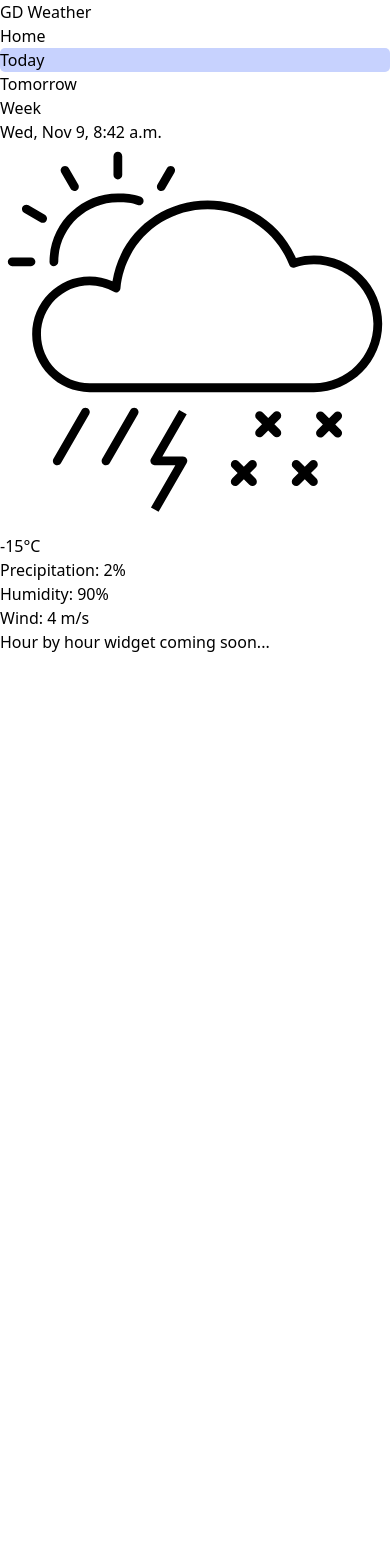
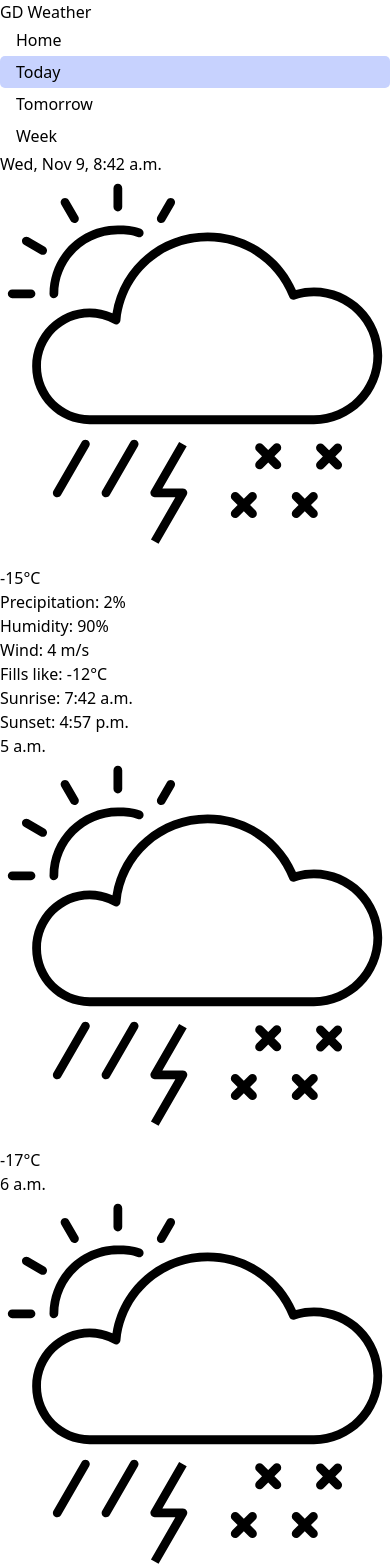
Before and after one commit to mezhmal/goddamn-weather, a Vue app: page /today in a window 390 px wide. Shown: the top 1568 px of the page. Before the commit the page ends 844 px from the top, so only its background shows below. Built offline with nearby package versions, Linux system fonts and the light colour scheme.

Commit message:
render hour-by-hour items

```diff
--- a/src/components/CurrentWidget.vue
+++ b/src/components/CurrentWidget.vue
@@ -17,10 +17,17 @@ const date = computed(() => format(new Date(), 'iii, MMM d, h:mm aaaa'))
         <span class="text-2xl">°C</span>
       </div>
     </div>
-    <div class="text-xs">
-      <div>Precipitation: 2%</div>
-      <div>Humidity: 90%</div>
-      <div>Wind: 4 m/s</div>
+    <div class="flex text-xs whitespace-nowrap">
+      <div class="mr-4">
+        <div>Precipitation: 2%</div>
+        <div>Humidity: 90%</div>
+        <div>Wind: 4 m/s</div>
+      </div>
+      <div>
+        <div>Fills like: -12°C</div>
+        <div>Sunrise: 7:42 a.m.</div>
+        <div>Sunset: 4:57 p.m.</div>
+      </div>
     </div>
   </div>
 </template>
--- a/src/components/HourByHourWidget.vue
+++ b/src/components/HourByHourWidget.vue
@@ -1,3 +1,30 @@
+<script lang="ts" setup>
+import type { WeatherHourItem } from '@/model'
+
+export interface Props {
+  items: WeatherHourItem[]
+}
+const props = defineProps<Props>()
+</script>
+
 <template>
-  <div class="p-6 text-zinc-500 border border-zinc-200 w-full flex-grow">Hour by hour widget coming soon...</div>
+  <div class="root w-full flex-grow flex flex-nowrap overflow-x-auto">
+    <div v-for="item in items" class="p-4 flex flex-col justify-center whitespace-nowrap">
+      <span class="text-xs text-zinc-500 self-center">
+        {{ item.hour }}
+      </span>
+      <img alt="Weather logo" src="@/assets/weather.svg" class="w-8 h-8 self-center" />
+      <div class="self-center">{{ item.temperature }}°C</div>
+    </div>
+  </div>
 </template>
+
+<style scoped>
+.root {
+  scrollbar-width: none;
+}
+
+.root::-webkit-scrollbar {
+  display: none;
+}
+</style>
--- a/src/components/NavItem.vue
+++ b/src/components/NavItem.vue
@@ -8,12 +8,13 @@
   </div>
 </template>
 
-<style lang="scss">
+<style lang="scss" scoped>
 .nav-item {
   user-select: none;
 
-  > a {
+  :slotted(a) {
     display: block;
+    padding: 4px 16px;
     border-radius: 5px;
     transition: background-color 500ms ease;
 
--- /dev/null
+++ b/src/model/index.ts
@@ -0,0 +1,4 @@
+export interface WeatherHourItem {
+  hour: string
+  temperature: number
+}
--- a/src/pages/TodayPage.vue
+++ b/src/pages/TodayPage.vue
@@ -1,6 +1,34 @@
 <script lang="ts" setup>
 import CurrentWidget from '@/components/CurrentWidget.vue'
 import HourByHourWidget from '@/components/HourByHourWidget.vue'
+import type { WeatherHourItem } from '@/model'
+
+const data: WeatherHourItem[] = [
+  {
+    hour: '5 a.m.',
+    temperature: -17,
+  },
+  {
+    hour: '6 a.m.',
+    temperature: -17,
+  },
+  {
+    hour: '7 a.m.',
+    temperature: -16,
+  },
+  {
+    hour: '8 a.m.',
+    temperature: -15,
+  },
+  {
+    hour: '9 a.m.',
+    temperature: -13,
+  },
+  {
+    hour: '10 a.m.',
+    temperature: -9,
+  },
+]
 </script>
 
 <template>
@@ -9,7 +37,7 @@ import HourByHourWidget from '@/components/HourByHourWidget.vue'
       <div class="flex justify-center mb-8 sm:mb-0 sm:mr-4">
         <CurrentWidget></CurrentWidget>
       </div>
-      <HourByHourWidget></HourByHourWidget>
+      <HourByHourWidget :items="data" />
     </div>
   </main>
 </template>
--- a/src/pages/TomorrowPage.vue
+++ b/src/pages/TomorrowPage.vue
@@ -1,5 +1,59 @@
+<script lang="ts" setup>
+import CurrentWidget from '@/components/CurrentWidget.vue'
+import HourByHourWidget from '@/components/HourByHourWidget.vue'
+import type { WeatherHourItem } from '@/model'
+
+const data: WeatherHourItem[] = [
+  {
+    hour: '1 a.m.',
+    temperature: -16,
+  },
+  {
+    hour: '2 a.m.',
+    temperature: -17,
+  },
+  {
+    hour: '3 a.m.',
+    temperature: -18,
+  },
+  {
+    hour: '4 a.m.',
+    temperature: -19,
+  },
+  {
+    hour: '5 a.m.',
+    temperature: -19,
+  },
+  {
+    hour: '6 a.m.',
+    temperature: -18,
+  },
+  {
+    hour: '7 a.m.',
+    temperature: -16,
+  },
+  {
+    hour: '8 a.m.',
+    temperature: -14,
+  },
+  {
+    hour: '9 a.m.',
+    temperature: -12,
+  },
+  {
+    hour: '10 a.m.',
+    temperature: -10,
+  },
+]
+</script>
+
 <template>
   <main>
-    <h1>Tomorrow page</h1>
+    <div class="sm:flex sm:mr-4">
+      <div class="flex justify-center mb-8 sm:mb-0 sm:mr-4">
+        <CurrentWidget></CurrentWidget>
+      </div>
+      <HourByHourWidget :items="data"></HourByHourWidget>
+    </div>
   </main>
 </template>
```
